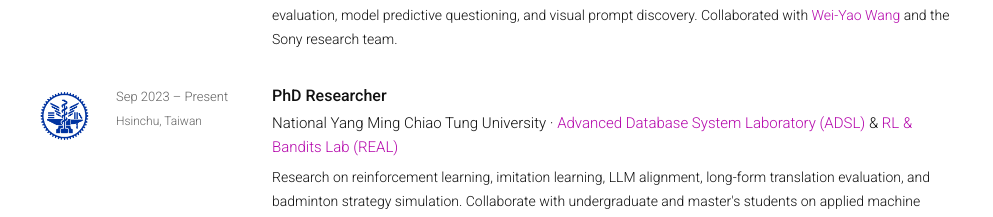
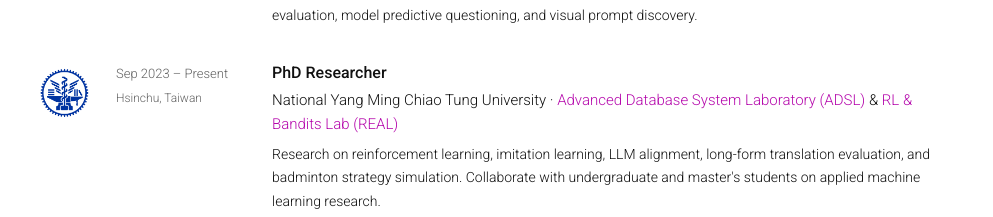
Before and after one commit to KuangDW/KuangDW.github.io, a plain HTML site: page index.html in a window 1280 px wide. Shown: the part 2539-2756 px from the top of the page, without its empty margins (143-1136 px from the left). Drawn offline with Linux system fonts and the light colour scheme.

```diff
--- a/index.html
+++ b/index.html
@@ -322,7 +322,7 @@
       <div class="section-heading"><h2 id="experience-title">Experience</h2></div>
       <ol class="timeline">
         <li><a class="experience-mark" href="https://www.cmu.edu/" aria-label="Carnegie Mellon University"><img src="images/cmu-mark.png" width="76" height="76" loading="lazy" alt="Carnegie Mellon University logo"></a><div class="period">May 2026 – Present<span>Pittsburgh, PA</span></div><div class="experience-content"><h3>Visiting Researcher</h3><p class="organization"><a href="https://www.cmu.edu/">Carnegie Mellon University</a> · <a href="https://www.wavlab.org/">WAVLab</a> · <a href="https://www.lti.cs.cmu.edu/">LTI</a></p><p class="description">Hosted by Prof. <a href="https://sw005320.github.io/">Shinji Watanabe</a>. Research on test-time optimization for speech foundation models, multilingual automatic speech recognition, and speech translation.</p><p class="pub-note">Visit expected to conclude in May 2027.</p></div></li>
-        <li><a class="experience-mark sony-mark" href="https://www.sony.com/en/" aria-label="Sony Group Corporation"><img src="images/sony-mark.svg" width="76" height="76" loading="lazy" alt="Sony logo"></a><div class="period">Aug 2025 – Feb 2026<span>Tokyo, Japan</span></div><div class="experience-content"><h3>LLM Research Intern</h3><p class="organization">Sony Group Corporation</p><p class="description">Developed multimodal and multi-agent systems for digital design, including structured webpage generation and evaluation, model predictive questioning, and visual prompt discovery. Collaborated with <a href="https://wywywang.github.io/">Wei-Yao Wang</a> and the Sony research team.</p></div></li>
+        <li><a class="experience-mark sony-mark" href="https://www.sony.com/en/" aria-label="Sony Group Corporation"><img src="images/sony-mark.svg" width="76" height="76" loading="lazy" alt="Sony logo"></a><div class="period">Aug 2025 – Feb 2026<span>Tokyo, Japan</span></div><div class="experience-content"><h3>LLM Research Intern</h3><p class="organization">Sony Group Corporation</p><p class="description">Developed multimodal and multi-agent systems for digital design, including structured webpage generation and evaluation, model predictive questioning, and visual prompt discovery.</p></div></li>
         <li><a class="experience-mark" href="https://www.nycu.edu.tw/nycu/en/index" aria-label="National Yang Ming Chiao Tung University"><img src="images/nycu-seal.png" width="76" height="76" loading="lazy" alt="NYCU university seal"></a><div class="period">Sep 2023 – Present<span>Hsinchu, Taiwan</span></div><div class="experience-content"><h3>PhD Researcher</h3><p class="organization">National Yang Ming Chiao Tung University · <a href="https://sites.google.com/view/nycu-adsl">Advanced Database System Laboratory (ADSL)</a> &amp; <a href="https://github.com/NYCU-RL-Bandits-Lab">RL &amp; Bandits Lab (REAL)</a></p><p class="description">Research on reinforcement learning, imitation learning, LLM alignment, long-form translation evaluation, and badminton strategy simulation. Collaborate with undergraduate and master's students on applied machine learning research.</p></div></li>
         <li><a class="experience-mark" href="https://www.tsmc.com/english" aria-label="Taiwan Semiconductor Manufacturing Company"><img src="images/tsmc-mark.png" width="76" height="76" loading="lazy" alt="TSMC logo"></a><div class="period">Jun 2023 – Dec 2024<span>Hsinchu, Taiwan</span></div><div class="experience-content"><h3>AI Intern</h3><p class="organization">Taiwan Semiconductor Manufacturing Company · AI4BI</p><p class="description">Worked on LLM-based document intelligence, tabular extraction from financial documents, and agentic and decomposed information retrieval for financial report generation.</p></div></li>
       </ol>
```
